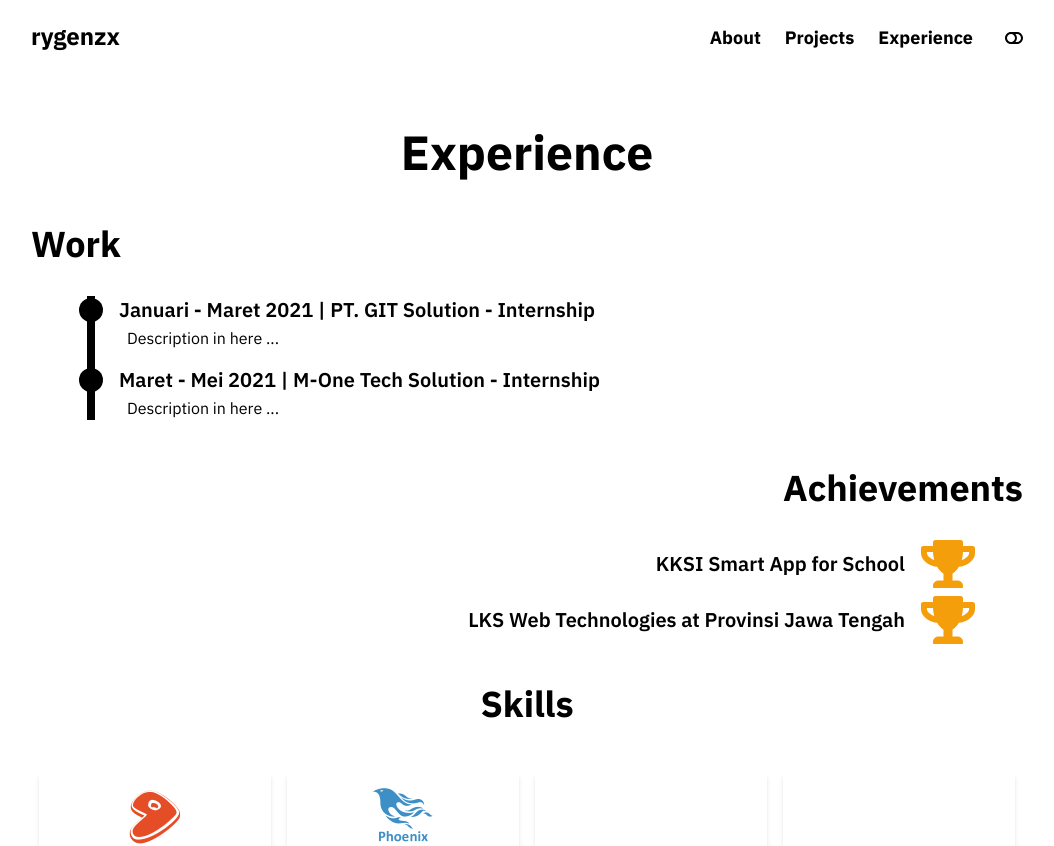
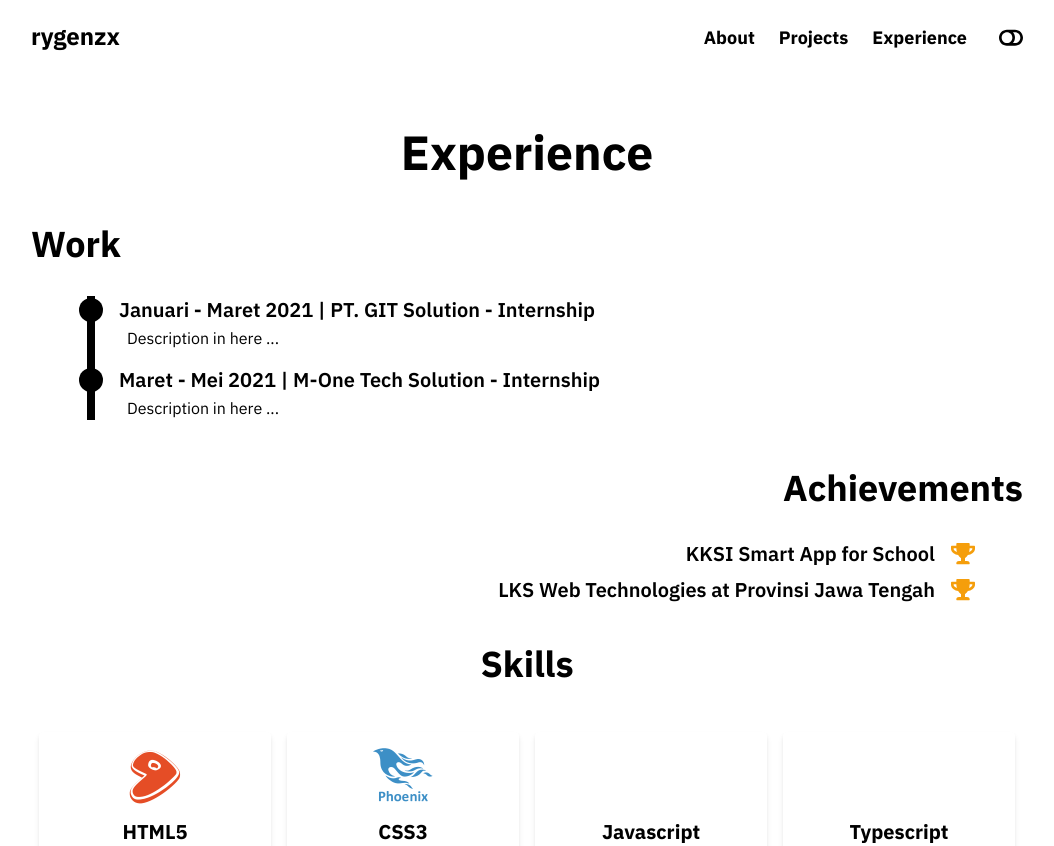
Before and after one commit to rigenski/personal-website, a Next.js app: page /experience in a window 1280 px wide. Shown: the top 846 px of the page, without its empty margins (113-1167 px from the left). Built offline with nearby package versions, Linux system fonts and the light colour scheme.

Commit message:
fix: change icon size v5

```diff
--- a/components/home/SocialButton.tsx
+++ b/components/home/SocialButton.tsx
@@ -24,8 +24,7 @@ const SocialButton = (props: SocialProps) => {
       >
         <FontAwesomeIcon
           icon={["fab", social.name]}
-          height="48"
-          className="transform hover:-translate-y-1"
+          className="transform fa-lg hover:-translate-y-1"
         />
       </button>
     </li>
--- a/components/nav/Navbar.tsx
+++ b/components/nav/Navbar.tsx
@@ -98,9 +98,15 @@ const Navbar = () => {
                   onClick={() => onToggleClick()}
                 >
                   {darkTheme ? (
-                    <FontAwesomeIcon icon={["fas", "toggle-on"]} height="24" />
+                    <FontAwesomeIcon
+                      icon={["fas", "toggle-on"]}
+                      className="fa-lg"
+                    />
                   ) : (
-                    <FontAwesomeIcon icon={["fas", "toggle-off"]} height="24" />
+                    <FontAwesomeIcon
+                      icon={["fas", "toggle-off"]}
+                      className="fa-lg"
+                    />
                   )}
                 </button>
               </nav>
@@ -130,9 +136,15 @@ const Navbar = () => {
                   onClick={() => onToggleClick()}
                 >
                   {darkTheme ? (
-                    <FontAwesomeIcon icon={["fas", "toggle-on"]} height="24" />
+                    <FontAwesomeIcon
+                      icon={["fas", "toggle-on"]}
+                      className="fa-lg"
+                    />
                   ) : (
-                    <FontAwesomeIcon icon={["fas", "toggle-off"]} height="24" />
+                    <FontAwesomeIcon
+                      icon={["fas", "toggle-off"]}
+                      className="fa-lg"
+                    />
                   )}
                 </button>
               ) : (
@@ -168,7 +180,7 @@ const Navbar = () => {
                 className="pl-4 py-4 dark:text-white"
                 onClick={() => onDrawerClick()}
               >
-                <FontAwesomeIcon icon={["fas", "bars"]} className="h-6" />
+                <FontAwesomeIcon icon={["fas", "bars"]} className="fa-lg" />
               </button>
             </div>
           </div>
--- a/components/projects/ProjectCard.tsx
+++ b/components/projects/ProjectCard.tsx
@@ -66,8 +66,7 @@ const ProjectCard = (props: ProjectProps) => {
           >
             <FontAwesomeIcon
               icon={["fab", "github"]}
-              height="18"
-              className="text-white  dark:text-black"
+              className="text-white fa-sm dark:text-black"
             />
             <span className="ml-2 text-white dark:text-black">GitHub</span>
           </button>
@@ -78,8 +77,7 @@ const ProjectCard = (props: ProjectProps) => {
             >
               <FontAwesomeIcon
                 icon={["fas", "link"]}
-                height="18"
-                className="text-white dark:text-black"
+                className="text-whitfa-sme dark:text-black"
               />
               <span className="ml-2 text-white dark:text-black">Demo</span>
             </button>
--- a/pages/experience.tsx
+++ b/pages/experience.tsx
@@ -68,7 +68,7 @@ const Experience = (props: ExperienceProps) => {
                       </h6>
                       <FontAwesomeIcon
                         icon={["fas", "trophy"]}
-                        className="order-1 fa-3x sm:order-2 text-yellow-500"
+                        className="order-1 fa-lg sm:order-2 text-yellow-500"
                       />
                     </div>
                   </li>
@@ -79,7 +79,7 @@ const Experience = (props: ExperienceProps) => {
                       </h6>
                       <FontAwesomeIcon
                         icon={["fas", "trophy"]}
-                        className="order-1 fa-3x sm:order-2 text-yellow-500"
+                        className="order-1 fa-lg sm:order-2 text-yellow-500"
                       />
                     </div>
                   </li>
```
